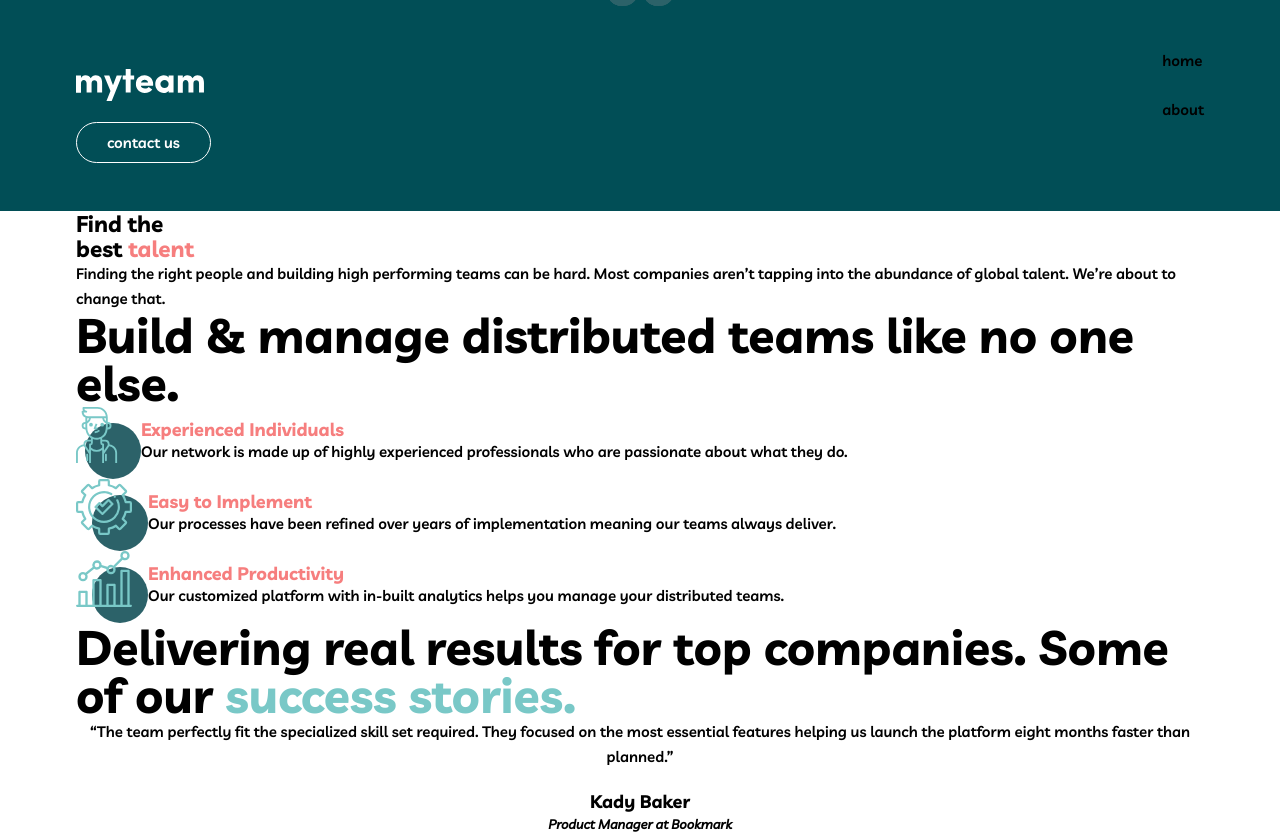
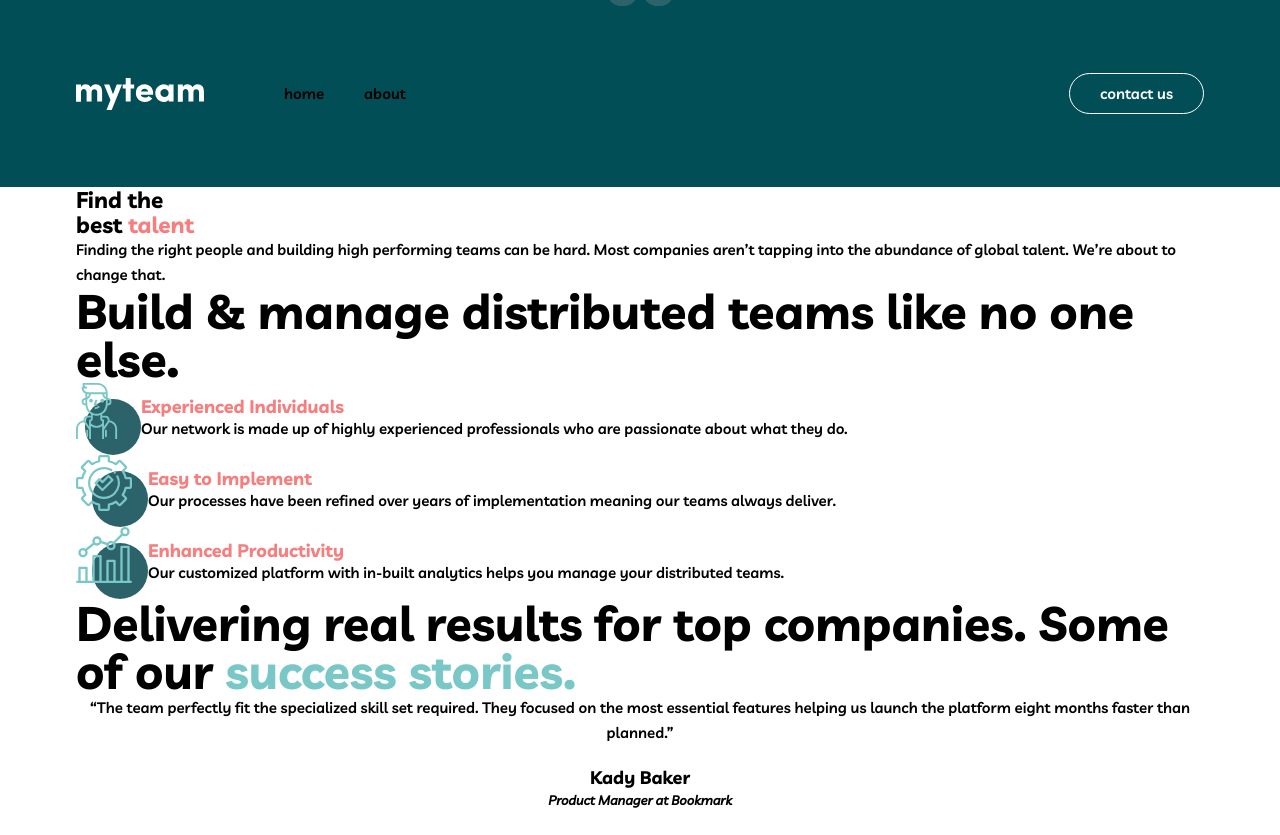
Before and after one commit to simonhernandez/myTeamMultiPage, a plain HTML site: page index.html in a window 1280 px wide. Shown: the top 835 px of the page. Drawn offline with Linux system fonts and the light colour scheme.

Commit message:
tablet and desktop header styles

```diff
--- a/app/scss/layout/_header.scss
+++ b/app/scss/layout/_header.scss
@@ -16,6 +16,7 @@
         @include flex(sb, c, row);
 
         &__logo{
+            display: block;
             max-width: 128px;
         }
 
@@ -57,5 +58,44 @@
     }
 
     // Tablet Styles
+
+    @include breakpoint-up(medium){
+
+        @include flex(sb, c, row);
+        padding: var(--space-4xl) 0;
+
+        .nav{
+            @include flex(fs, c, row);
+
+            &__logo{
+                margin-right: var(--space-2xl);
+            }
+
+            &__menu{
+                @include flex(fs, c, row);
+            }
+
+            &__item{
+                &:not(:last-of-type){
+                    margin-bottom: initial;
+                    margin-right: var(--space-xl);
+                }
+            }
+
+        }
+    }
+
     // Desktop Styles
+
+    @include breakpoint-up(large){
+
+        padding: 73px 0;
+
+        .nav{
+
+            &__logo{
+                margin-right: var(--space-5xl);
+            }
+        }
+    }
 }
```
Also changed, not shown: app/css/main.css, 1 other file.
